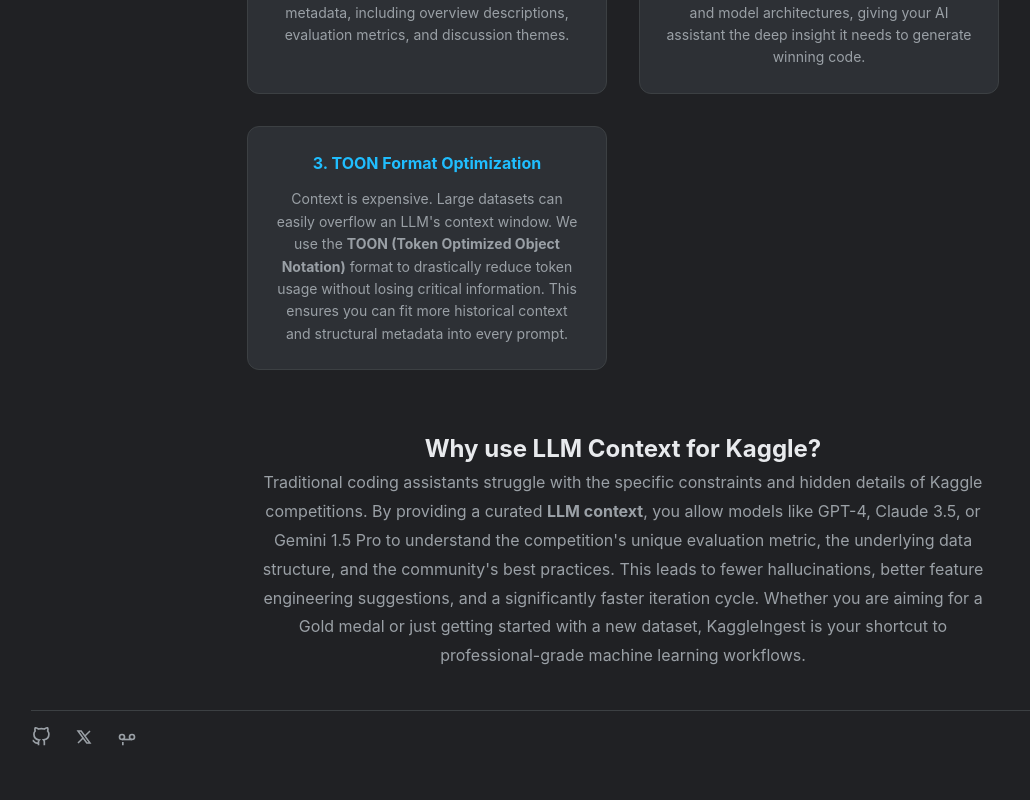
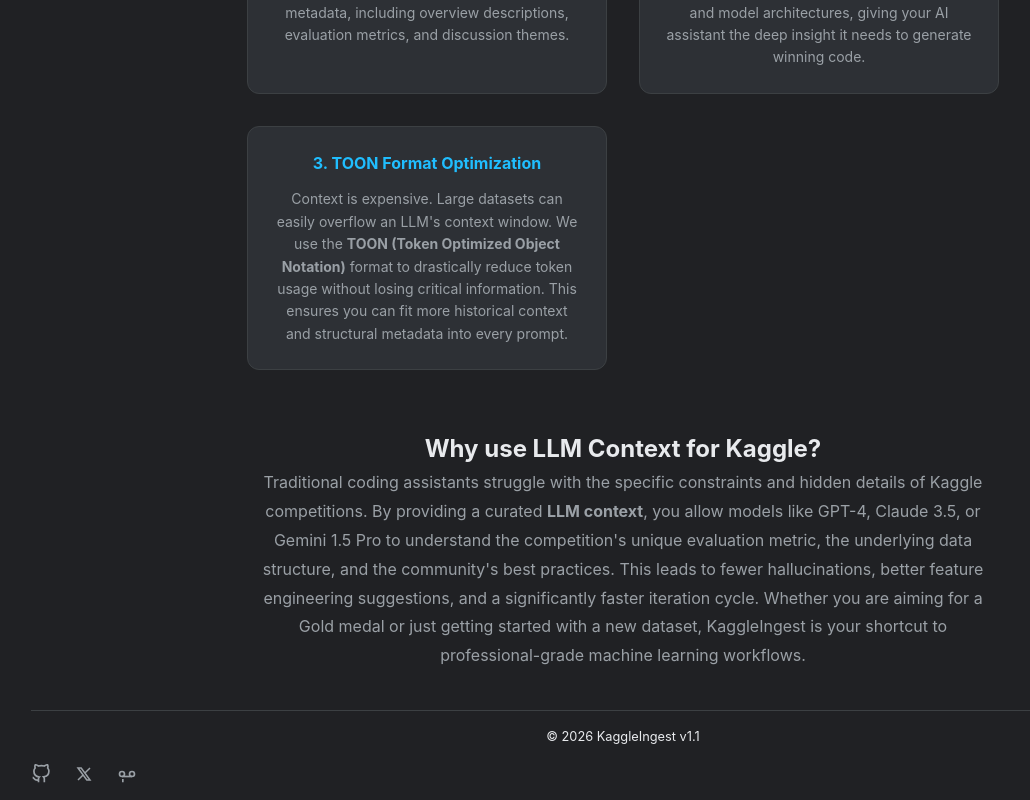
Before and after one commit to Anand-0037/KaggleIngest, a React (Vite) app in the folder frontend/: page / in a window 1280 px wide. Shown: the part 1136-1936 px from the top of the page, without its empty margins (17-1047 px from the left). Before the commit the page ends 1899 px from the top, so only its background shows below. Built offline with nearby package versions, Linux system fonts and the light colour scheme; no server answers.

Commit message:
chore: add v1.1 tag to force deploy

```diff
--- a/frontend/src/components/Footer.jsx
+++ b/frontend/src/components/Footer.jsx
@@ -5,6 +5,7 @@ const Footer = () => {
   return (
     <footer className={styles.footer}>
       <div className={styles.divider}></div>
+      <p className={styles.copyright} style={{textAlign: 'center', color: 'var(--color-text-dim)', fontSize: '0.8rem', margin: '1rem 0'}}>&copy; 2026 KaggleIngest v1.1</p>
         <div className={styles.socialLinks}>
           <a
             href="https://github.com/Anand-0037"
```
